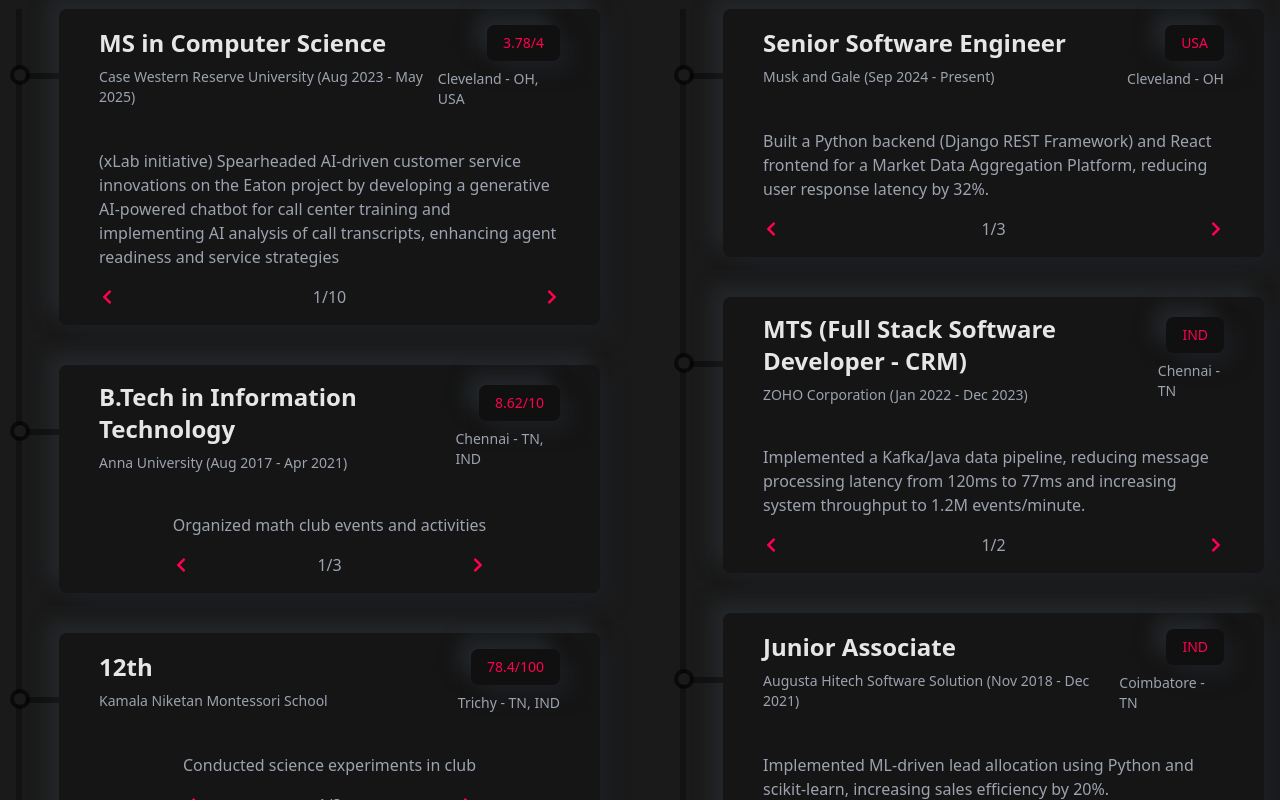
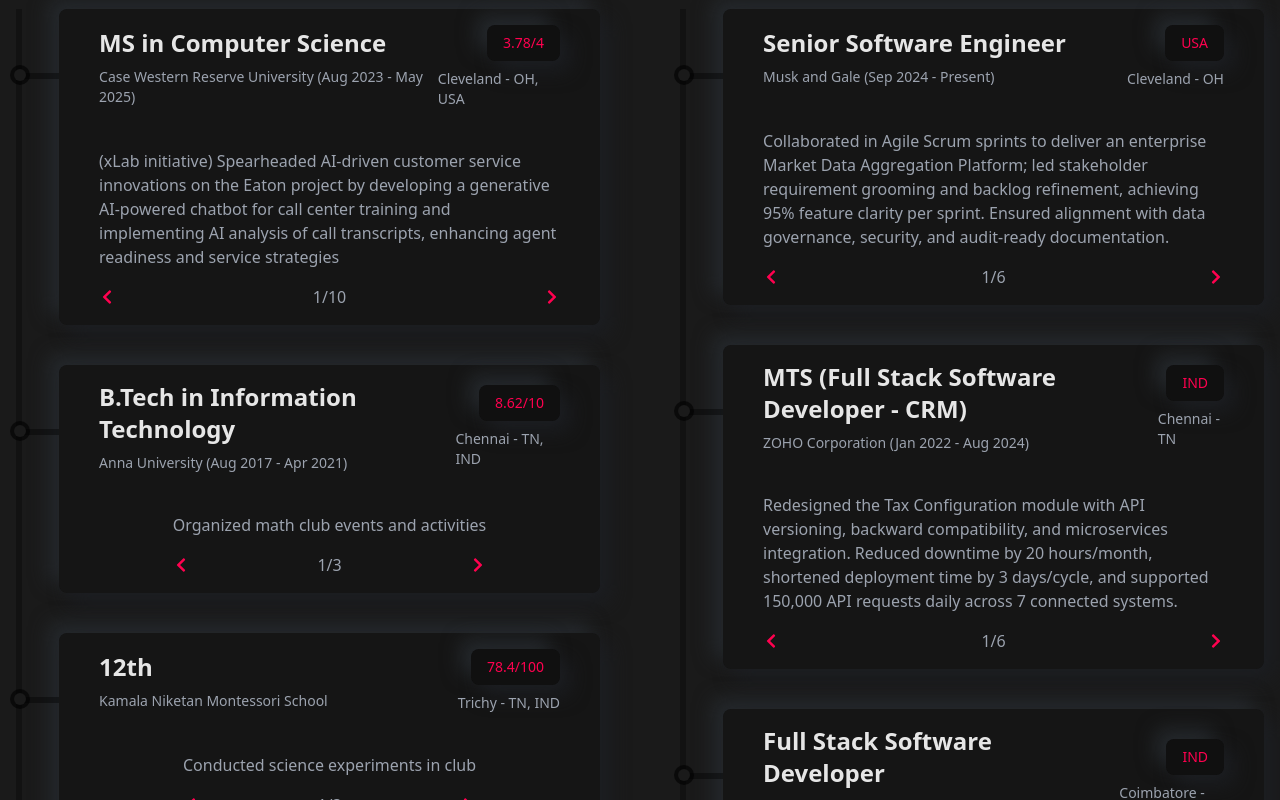
Before and after one commit to ShanmugaGanesh1999/Portfolio, a React (Create React App) app: page / in a window 1280 px wide. Shown: the part 3900-4700 px from the top of the page. Built offline with nearby package versions, Linux system fonts and the light colour scheme.

Commit message:
Refactor Education component: update job descriptions for clarity and impact, enhance technical details, and adjust employment dates.

```diff
--- a/src/components/resume/Education.js
+++ b/src/components/resume/Education.js
@@ -82,29 +82,37 @@
             result="USA"
             country="Cleveland - OH"
             des={[
-              "Built a Python backend (Django REST Framework) and React frontend for a Market Data Aggregation Platform, reducing user response latency by 32%.",
-              "Engineered real-time API data streams using WebSockets and Celery, improving data ingestion throughput to 1.8M records per hour.",
-              "Deployed on AWS (ECS Fargate, Kubernetes, Helm) with S3 and RDS, achieving 99.98% uptime.",
+              "Collaborated in Agile Scrum sprints to deliver an enterprise Market Data Aggregation Platform; led stakeholder requirement grooming and backlog refinement, achieving 95% feature clarity per sprint. Ensured alignment with data governance, security, and audit-ready documentation.",
+              "Developed backend services using Java, Spring Boot, and REST APIs, integrating an Angular 8+ UI for interactive dashboards. Reduced user response latency by 32%, enabling real-time market visualization and dynamic filtering for 2,500+ daily users.",
+              "Engineered real-time ingestion microservices using Spring Boot, WebSockets, and asynchronous processing with Kafka. Integrated third-party providers and internal services, improving throughput to 1.8M records/hour and reducing external API timeout errors by 47%.",
+              "Designed and optimized PostgreSQL data models for multi-source aggregation; implemented encryption and role-based access control with Spring Security. Reduced unauthorized query risk and improved query performance by 41% across 12 financial indices.",
+              "Created 120+ automated tests using JUnit 5, Mockito, and UI test suites for Angular. Implemented CI/CD with Jenkins and GitHub Actions, cutting deployment rollback incidents by 78% and sustaining 98.9% test coverage for critical modules.",
+              "Deployed services on AWS using ECS Fargate, S3, RDS, and CloudWatch, with Terraform for IaC. Enabled autoscaling, reducing downtime to 3 seconds per spike and achieving 99.98% uptime, cutting DevOps overhead by 36%.",
             ]}
           />
           <ResumeCard
             title="MTS (Full Stack Software Developer - CRM)"
-            subTitle="ZOHO Corporation (Jan 2022 - Dec 2023)"
+            subTitle="ZOHO Corporation (Jan 2022 - Aug 2024)"
             result="IND"
             country="Chennai - TN"
             des={[
-              "Implemented a Kafka/Java data pipeline, reducing message processing latency from 120ms to 77ms and increasing system throughput to 1.2M events/minute.",
-              "Optimized CRM's Recent Items storage, reducing database load by 55%.",
+              "Redesigned the Tax Configuration module with API versioning, backward compatibility, and microservices integration. Reduced downtime by 20 hours/month, shortened deployment time by 3 days/cycle, and supported 150,000 API requests daily across 7 connected systems.",
+              "Built a high-performance validation engine using Java NIO, multithreading, and optimized batching. Increased processing speed to 2.3M records/hour, reduced validation errors from 1,200 to 660 daily, improved ingestion from 8s to 6.9s/batch, saving 240 engineer-hours/month.",
+              "Developed a Kafka and Redis rollup service to automate aggregation workflows and reporting. Processed 6,500+ tasks/week, saving 13.5 hours/employee, reducing reporting delays by 3 hours/cycle, and lowering operational costs by $20k annually while improving accuracy.",
+              "Optimized CRM Recent Items persistence using PostgreSQL indexing, caching, and API tuning. Reduced database load from 11,000 to 4,950 concurrent queries, improved response time from 250ms to 150ms, and enabled real-time access to 20+ records per session.",
+              "Implemented a Java event-driven data pipeline using Kafka, improving distributed reliability and scalability. Achieved 99.9% uptime, reduced message latency from 120ms to 77ms, and increased throughput to 1.2M events/minute with resilient retry handling.",
+              "Enhanced enterprise UI using Angular and TypeScript with reusable components for automation reporting. Reduced bug resolution time from 10 days to 7 days, increased active users from 3,200 to 4,100, and cut debugging time by 5 hours/issue through improved logging and UX.",
             ]}
           />
           <ResumeCard
-            title="Junior Associate"
+            title="Full Stack Software Developer"
             subTitle="Augusta Hitech Software Solution (Nov 2018 - Dec 2021)"
             result="IND"
             country="Coimbatore - TN"
             des={[
-              "Implemented ML-driven lead allocation using Python and scikit-learn, increasing sales efficiency by 20%.",
-              "Increased qualified lead retention by 60%, boosting sales revenue by $240,000 annually.",
+              "Delivered cross-platform solutions using Angular and Node.js with standardized REST integration. Reduced deployment time from 6 weeks to 5 weeks, lowered post-launch issues from 220 to 194, reduced maintenance by $15k/quarter, and increased revenue by $120k annually.",
+              "Implemented workflow optimization with Python and applied analytics models to improve allocation accuracy and throughput. Reduced manual errors from 450 to 351 monthly, accelerated conversion time from 5 days to 4.1 days, and increased qualified lead retention from 5,500 to 8,800 annually.",
+              "Streamlined CRM sales and marketing workflows using integrated REST APIs, data normalization, and process automation. Expanded reach to 180,000+ customers, reduced campaign execution from 4 days to 3 days/cycle, minimized silos across 5 business units, and increased ROI by $240k annually.",
             ]}
           />
         </div>
```
